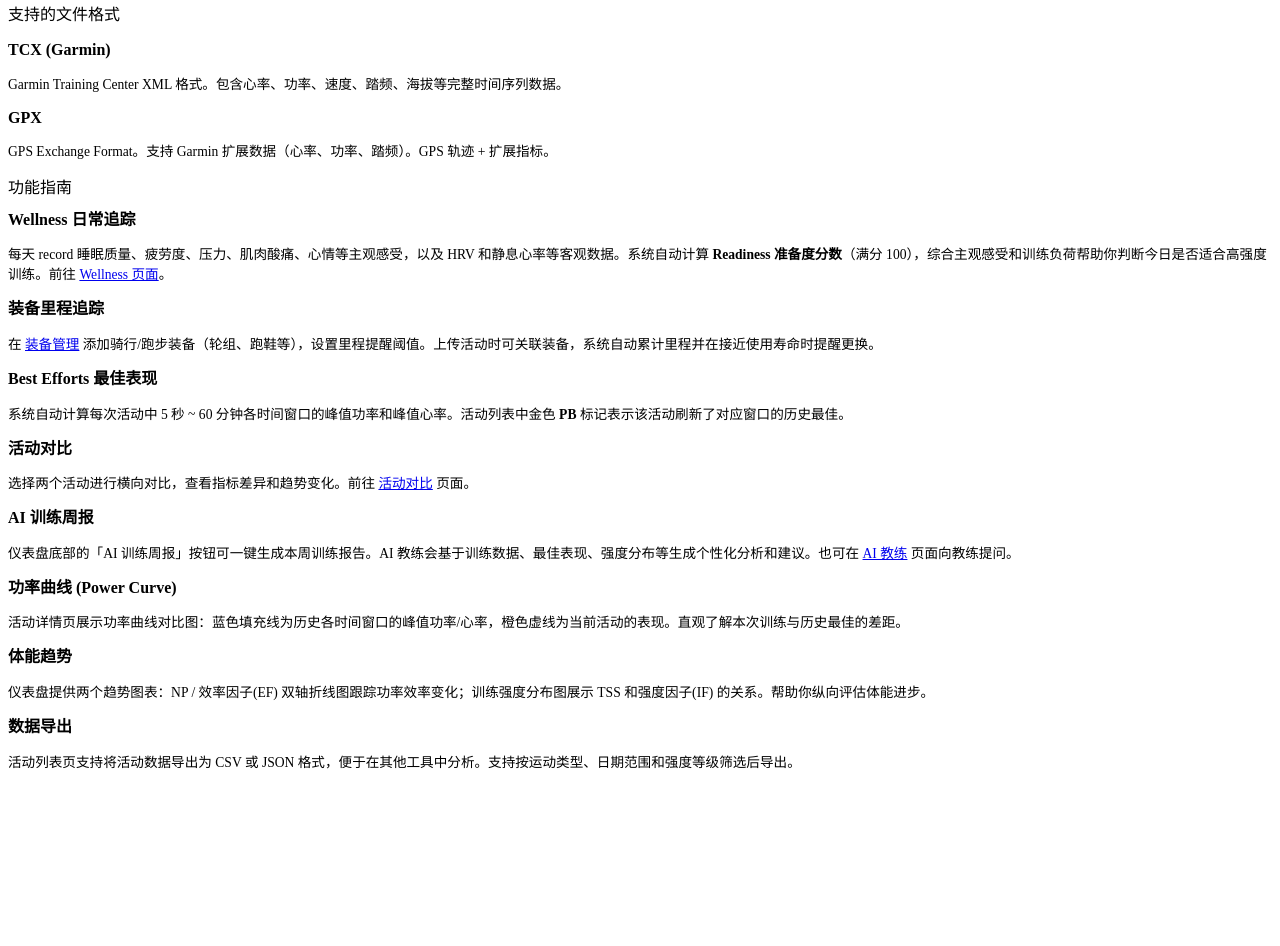
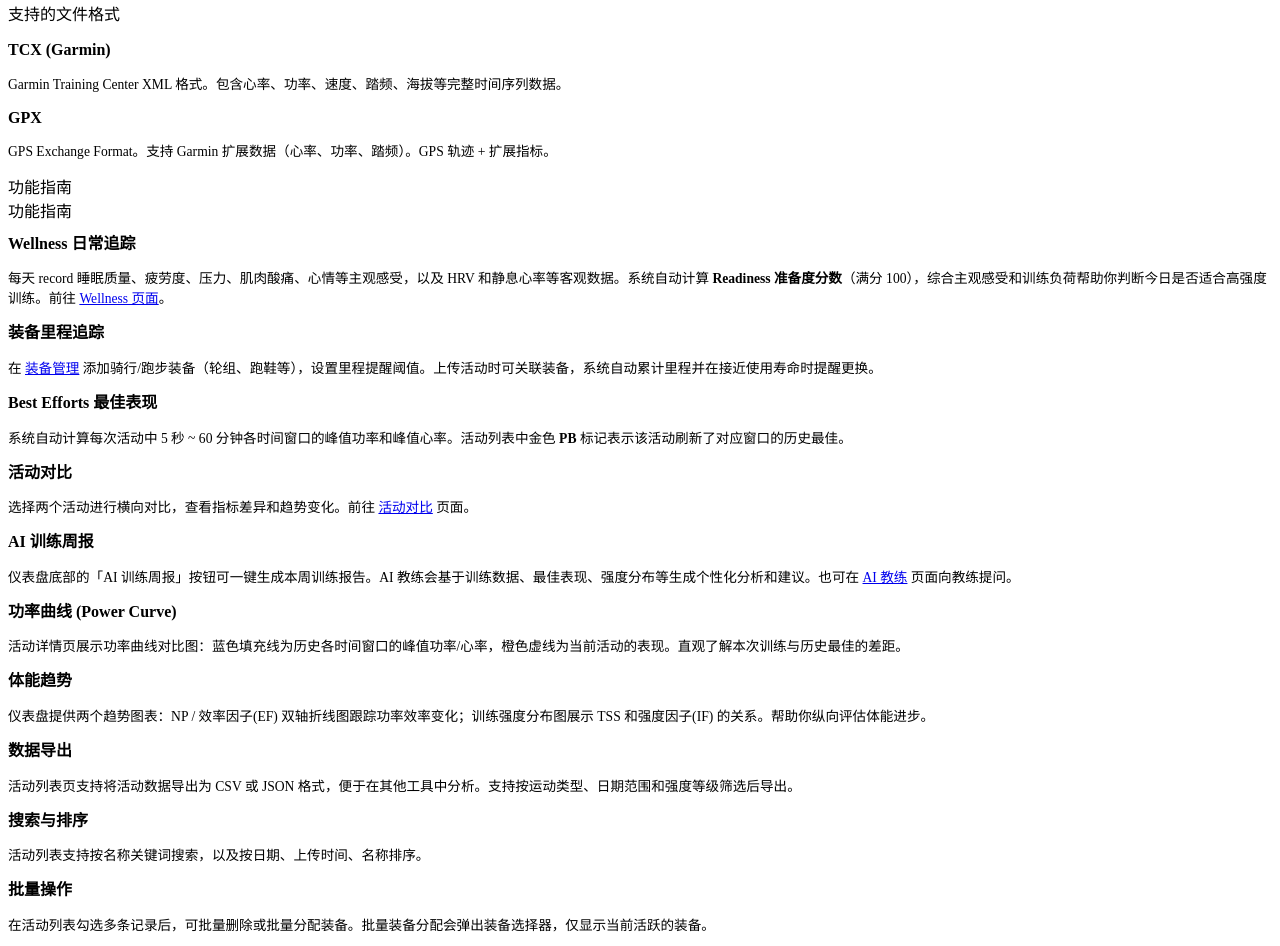
Before and after one commit to wengzhiwen/EffortOS, a Flask app: page /help in a window 1280 px wide. Shown: the part 1266-2212 px from the top of the page. Before the commit the page ends 2035 px from the top, so only its background shows below. Run offline with Flask 3, Linux system fonts and the light colour scheme.

Commit message:
docs/help: 修复 HTML 嵌套 + 补充搜索排序和批量操作文档
Co-Authored-By: Claude Opus 4.7 <noreply@anthropic.com>

```diff
--- a/app/templates/help.html
+++ b/app/templates/help.html
@@ -126,6 +126,7 @@
 
     <div class="card">
         <div class="card-title">功能指南</div>
+        <div class="card-title">功能指南</div>
 
         <h3 style="font-size: 1rem; margin: 0.5rem 0;">Wellness 日常追踪</h3>
         <p style="color: var(--text-secondary); font-size: 0.85rem; margin-bottom: 0.75rem;">
@@ -166,5 +167,15 @@
         <p style="color: var(--text-secondary); font-size: 0.85rem; margin-bottom: 0.75rem;">
             活动列表页支持将活动数据导出为 CSV 或 JSON 格式，便于在其他工具中分析。支持按运动类型、日期范围和强度等级筛选后导出。
         </p>
+
+        <h3 style="font-size: 1rem; margin: 0.5rem 0;">搜索与排序</h3>
+        <p style="color: var(--text-secondary); font-size: 0.85rem; margin-bottom: 0.75rem;">
+            活动列表支持按名称关键词搜索，以及按日期、上传时间、名称排序。
+        </p>
+
+        <h3 style="font-size: 1rem; margin: 0.5rem 0;">批量操作</h3>
+        <p style="color: var(--text-secondary); font-size: 0.85rem; margin-bottom: 0.75rem;">
+            在活动列表勾选多条记录后，可批量删除或批量分配装备。批量装备分配会弹出装备选择器，仅显示当前活跃的装备。
+        </p>
     </div>
 {% endblock %}
```
